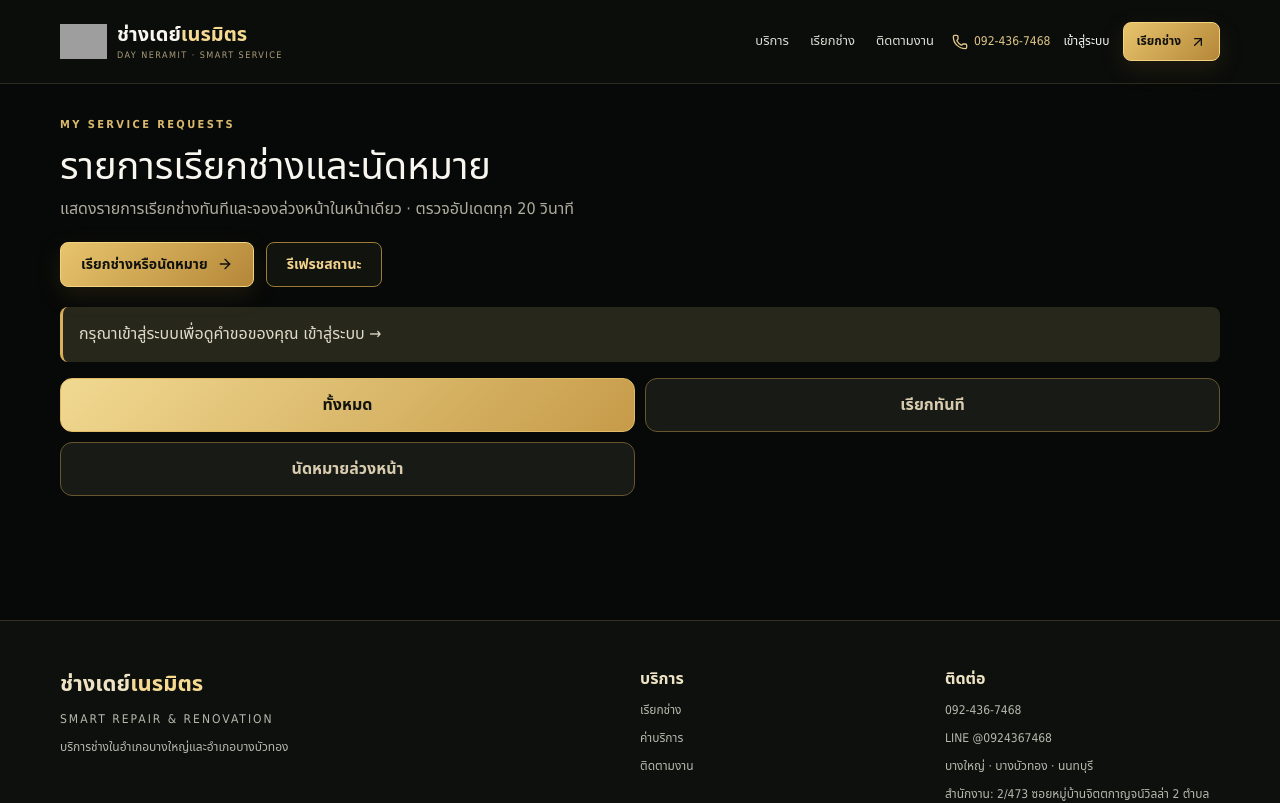
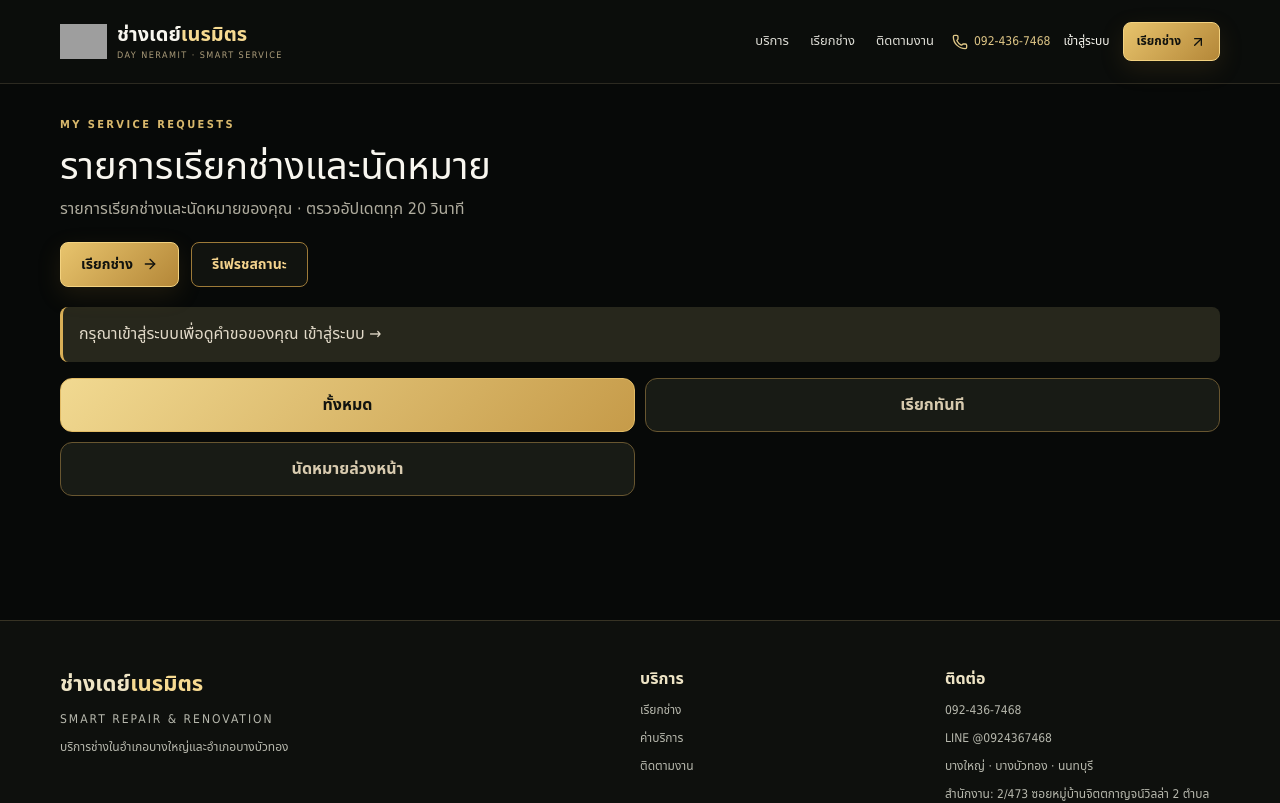
Before and after one commit to BnSmartComplex/bannbonus, a Next.js app: page /my-bookings in a window 1280 px wide. Shown: the top 803 px of the page. Built offline with nearby package versions, Linux system fonts and the light colour scheme; no server answers; grey boxes are pictures that could not be loaded.

Commit message:
fix(customer-copy): consistent clean Thai wording for customer job tracking

```diff
--- a/src/app/my-bookings/page.tsx
+++ b/src/app/my-bookings/page.tsx
@@ -46,10 +46,10 @@ export default function MyBookingsPage(){
  return <section className="booking-dashboard">
   <span className="section-kicker">MY SERVICE REQUESTS</span>
   <h1>รายการเรียกช่างและนัดหมาย</h1>
-  <p className="muted">แสดงรายการเรียกช่างทันทีและจองล่วงหน้าในหน้าเดียว · ตรวจอัปเดตทุก 20 วินาที</p>
-  <div className="dashboard-actions"><Link className="btn btn-gold" href="/booking">เรียกช่างหรือนัดหมาย <ArrowRight size={16}/></Link><button className="btn btn-outline" onClick={()=>void load()} type="button">รีเฟรชสถานะ</button></div>
+  <p className="muted">รายการเรียกช่างและนัดหมายของคุณ · ตรวจอัปเดตทุก 20 วินาที</p>
+  <div className="dashboard-actions"><Link className="btn btn-gold" href="/booking">เรียกช่าง <ArrowRight size={16}/></Link><button className="btn btn-outline" onClick={()=>void load()} type="button">รีเฟรชสถานะ</button></div>
   {message&&<p className="notice" aria-live="polite">{message} {message.includes("เข้าสู่ระบบ")&&<Link href="/login">เข้าสู่ระบบ →</Link>}</p>}
-  <div className="request-modes" role="group" aria-label="กรองรายการจอง"><button type="button" className={filter==="ALL"?"active":""} onClick={()=>setFilter("ALL")}>ทั้งหมด</button><button type="button" className={filter==="IMMEDIATE"?"active":""} onClick={()=>setFilter("IMMEDIATE")}>เรียกทันที</button><button type="button" className={filter==="BOOKING"?"active":""} onClick={()=>setFilter("BOOKING")}>นัดหมายล่วงหน้า</button></div>
+  <div className="request-modes" role="group" aria-label="กรองงาน"><button type="button" className={filter==="ALL"?"active":""} onClick={()=>setFilter("ALL")}>ทั้งหมด</button><button type="button" className={filter==="IMMEDIATE"?"active":""} onClick={()=>setFilter("IMMEDIATE")}>เรียกทันที</button><button type="button" className={filter==="BOOKING"?"active":""} onClick={()=>setFilter("BOOKING")}>นัดหมายล่วงหน้า</button></div>
   <div className="booking-list">{rows.filter(item=>filter==="ALL"||item.request_mode===filter).map(item=><article className="card booking-card" key={item.id}>
    <div className="booking-head"><div><span className="section-kicker">{item.request_mode==="IMMEDIATE"?"เรียกช่างทันที":"นัดหมายล่วงหน้า"}</span><h2>{item.category.replaceAll("_"," ")} · {item.area==="NONTHABURI"?"นนทบุรี":"กรุงเทพฯ"}</h2></div><span className={`booking-state ${item.status==="CONFIRMED"?"confirmed":""}`}>{statusLabels[item.status]??item.status}</span></div>
    <p className="muted">{item.fault_description}</p>
```
